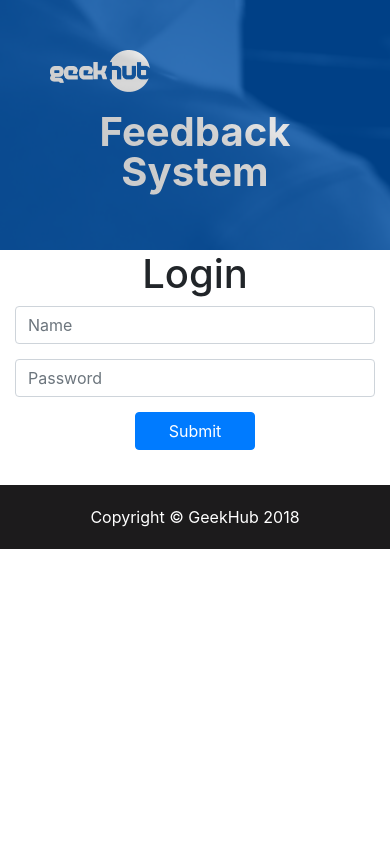
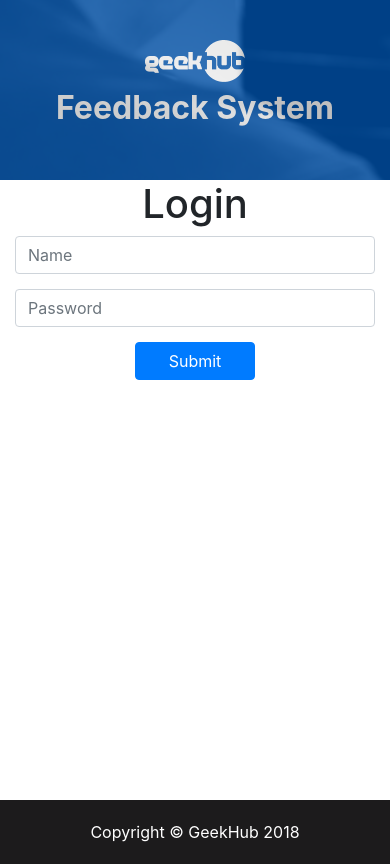
Before and after one commit to lyudmila-schastlyvets/geekhub-feedback-react, a React (Create React App) app: page /admin/login in a window 390 px wide. Built offline with nearby package versions, Linux system fonts and the light colour scheme.

Commit message:
media style, fix footer, favicon

```diff
--- a/public/index.html
+++ b/public/index.html
@@ -18,22 +18,12 @@
       work correctly both with client-side routing and a non-root public URL.
       Learn how to configure a non-root public URL by running `npm run build`.
     -->
-    <title>React App</title>
+    <title>Geekhub Feedback System</title>
   </head>
   <body>
     <noscript>
       You need to enable JavaScript to run this app.
     </noscript>
     <div id="root"></div>
-    <!--
-      This HTML file is a template.
-      If you open it directly in the browser, you will see an empty page.
-
-      You can add webfonts, meta tags, or analytics to this file.
-      The build step will place the bundled scripts into the <body> tag.
-
-      To begin the development, run `npm start` or `yarn start`.
-      To create a production bundle, use `npm run build` or `yarn build`.
-    -->
   </body>
 </html>
--- a/src/App.css
+++ b/src/App.css
@@ -3,20 +3,22 @@
 }
 
 .App-header {
+  height: 180px;
   background: url("./images/header.jpg");
   color: white;
 }
 
 .header-bg {
+  height: 180px;
   background-color: #0056b3;
   opacity: 0.75;
-  padding: 50px;
+  padding: 40px;
   text-align: left;
 }
 
 .logo {
   width: 100px;
-  padding-bottom: 20px;
+  padding-bottom: 10px;
 }
 
 .App-title {
@@ -140,10 +142,11 @@ a.color-btn {
 }
 
 .routes {
-  height: 100%;
+  min-height: calc(100vh - 244px);
 }
 
 .footer {
+  height: 64px;
   padding: 20px;
   margin-top: 20px;
   color: white;
@@ -153,3 +156,29 @@ a.color-btn {
 textarea.form-control {
   resize: none;
 }
+
+@media screen and (max-width: 900px) {
+  .narcissus_17w311v {
+    left: 30% !important;
+  }
+}
+
+@media screen and (max-width: 680px) {
+  .header-bg {
+    text-align: center;
+  }
+  .App-title {
+    font-size: 2em;
+  }
+
+  .narcissus_17w311v {
+    left: 18% !important;
+  }
+}
+
+@media screen and (max-width: 500px) {
+  .narcissus_17w311v {
+    padding: 10px !important;
+    left: 15% !important;
+  }
+}
--- a/src/App.js
+++ b/src/App.js
@@ -29,7 +29,7 @@ class App extends Component {
             <div className='App'>
                 <header className='App-header'>
                     <div className='header-bg'>
-                        <img className='logo' src={logo}/>
+                        <img className='logo' src={logo} alt='geekhub-logo'/>
                         <h1 className='App-title'>Feedback System</h1>
                     </div>
                 </header>
```
Also changed, not shown: 1 other file (tests, documents, lock files or other folders).
